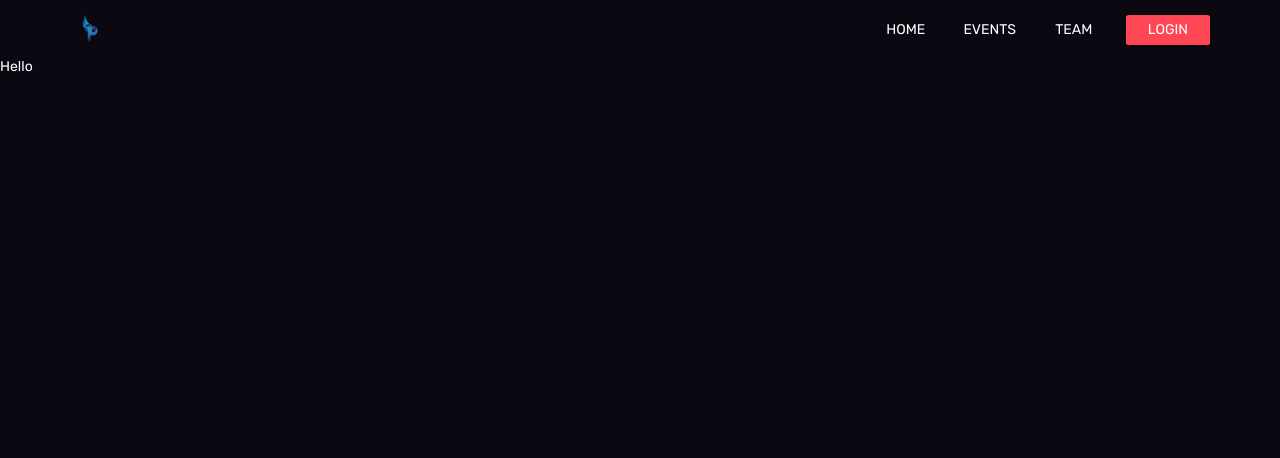
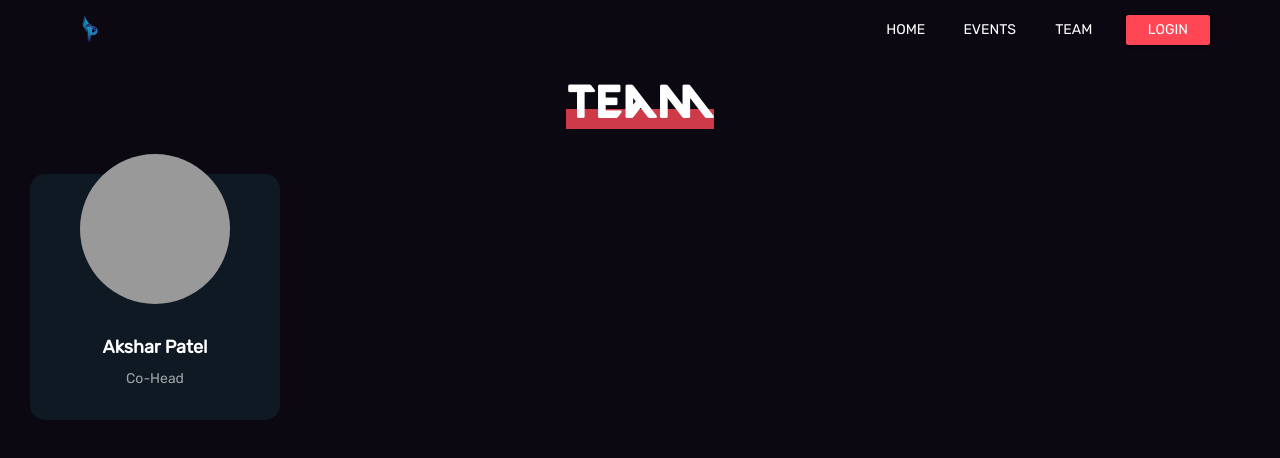
Before and after one commit to SvitPrakarsh/prakarshxvi, a Next.js app: page /team in a window 1280 px wide. Shown: the top 458 px of the page. Built offline with nearby package versions, Linux system fonts and the light colour scheme; no server answers; a small style sheet from the web is missing.

Commit message:
team card created, event dialog close button

```diff
--- a/components/Navigation.jsx
+++ b/components/Navigation.jsx
@@ -141,7 +141,8 @@ const Navigation = () => {
 
 					</Typography>*/}
 
-          <div style={{ flexGrow: 1 }}>
+          <div style={{flexGrow: 1}}>
+            <Link href='/'>
               <IconButton
                   aria-label="account of current user"
                   aria-controls="menu-appbar"
@@ -152,9 +153,11 @@ const Navigation = () => {
                 <img
                     src="/prakarsh-logo.svg"
                     alt=""
-                style={{ height: 36, width: 36 }}
+                    style={{height: 36, width: 36}}
                 />
               </IconButton>
+            </Link>
+
           </div>
           <div id="desktop-nav">
             <Button onClick={() => router.push("/")}>Home</Button>
--- a/helpers/Layout.jsx
+++ b/helpers/Layout.jsx
@@ -2,7 +2,7 @@ import Navigation from "../components/Navigation";
 import Register from "../components/Register";
 import ErrorSnackbar from "../components/ErrorSnackbar";
 import {useRouter} from "next/router";
-import {useContext, useEffect, useLayoutEffect} from "react";
+import {useContext, useEffect} from "react";
 import Context from "../Context";
 
 const Layout = ({children}) => {
@@ -10,7 +10,7 @@ const Layout = ({children}) => {
     const {user, setError} = useContext(Context)
 
 
-    useLayoutEffect(() => {
+    useEffect(() => {
         if (!user && router.pathname === '/dashboard') {
             router.push('/')
             setError('Please login to access the Dashboard.')
--- a/pages/team.jsx
+++ b/pages/team.jsx
@@ -1,7 +1,25 @@
-export default function Team (){
-    return(
-        <>
-        Hello
-        </>
+import {Container, Typography} from "@material-ui/core";
+
+export default function Team() {
+    return (
+        <Container id='team' maxWidth='xl'>
+
+            <Typography
+                id="title"
+                variant="h2"
+                style={{
+                    fontFamily: "'Valorant',sans-serif",
+                }}
+                gutterBottom
+            >
+                Team
+            </Typography>
+
+            <div id='team-card'>
+                <div id='picture'></div>
+                <h1 id='name'>Akshar Patel</h1>
+                <p id='post'>Co-Head</p>
+            </div>
+        </Container>
     )
 }
--- a/styles/global.scss
+++ b/styles/global.scss
@@ -214,7 +214,7 @@ form i {
 	//}
 }
 
-// Pagewise Styling
+// Page-wise Styling
 
 #dashboard {
 	b {
@@ -233,6 +233,68 @@ form i {
 	height: 160px;
 	width: 160px;
 	border-radius: 50%;
+}
+
+#team {
+	#title {
+		width: fit-content;
+		margin: 20px auto;
+
+		&::after {
+			content: '';
+			z-index: -1;
+			top: -25px;
+			display: block;
+			position: relative;
+			height: 20px;
+			background: $secondary;
+			width: 100%;
+			opacity: 0.8;
+		}
+	}
+
+	#team-card {
+		background: #0f1923;
+		padding: 0 20px 20px;
+		border-radius: 15px;
+		width: 250px;
+		text-align: center;
+		transition: all 0.2s ease-in-out;
+
+		#picture {
+			position: relative;
+			margin: auto;
+			height: 150px;
+			width: 150px;
+			bottom: 20px;
+			background: #999999;
+			border-radius: 50%;
+			transition: all 0.3s ease-in-out;
+		}
+
+		#name {
+			font: 600 18px 'Rubik', sans-serif;
+			//color: $secondary;
+		}
+
+		#post {
+			opacity: .6;
+		}
+
+		&:hover, &:active {
+			background: #41C3C3;
+
+			#picture {
+				transform: translateY(-20px);
+			}
+
+			#post {
+				opacity: .8;
+
+			}
+		}
+	}
+
 }
 
 footer {
```
Also changed, not shown: components/EventDialog.jsx (+12 -5 lines). Lines whose indentation alone changed are shown as unchanged.
